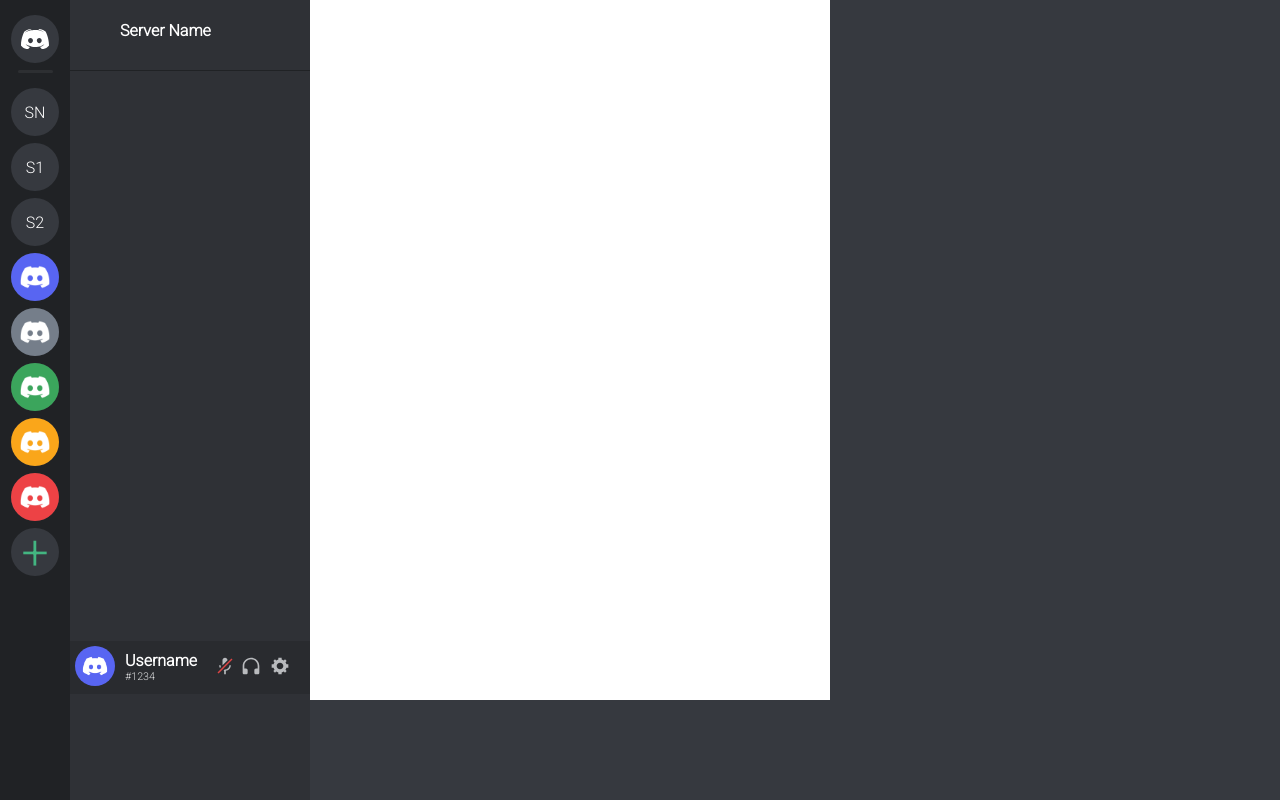
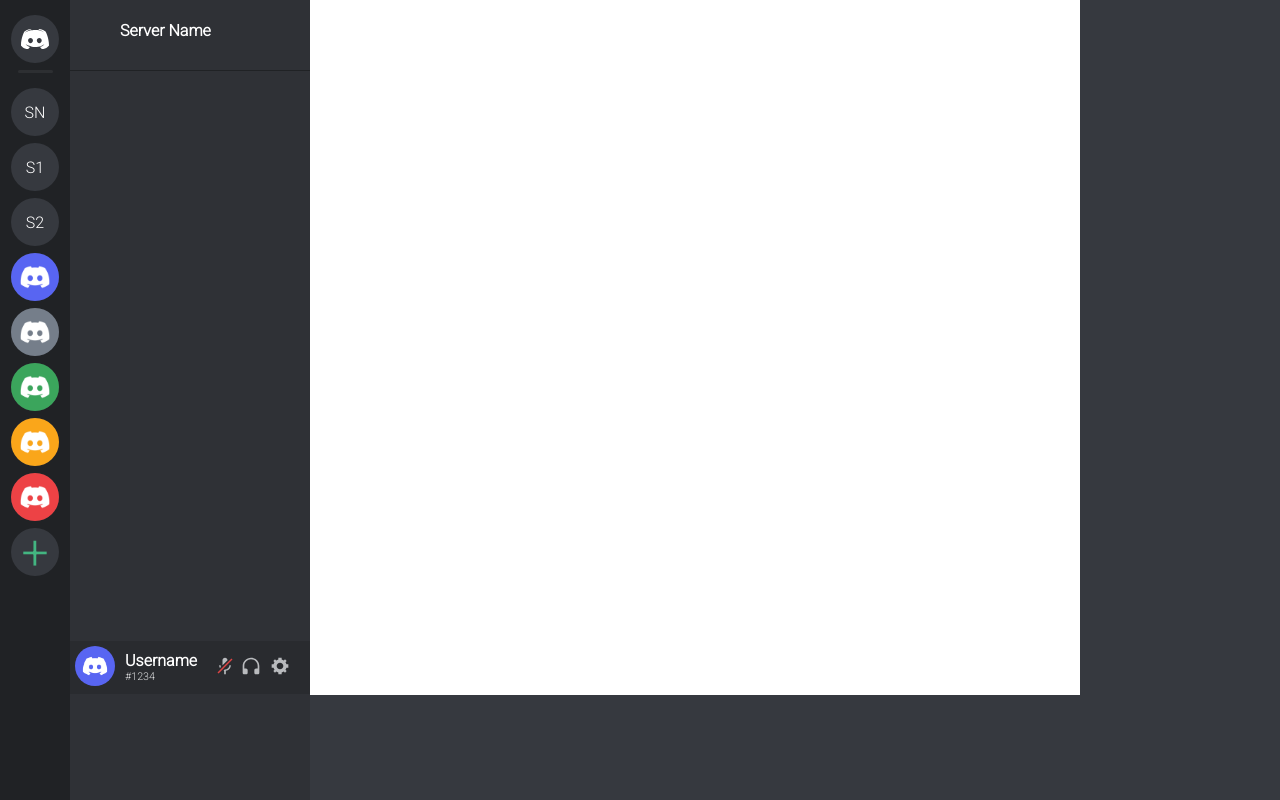
Before and after one commit to nakayamakinnnikunn-purotann/discord, a plain HTML site: page index.html in a window 1280 px wide. Drawn offline with Linux system fonts and the light colour scheme.

Commit message:
Update style.css

```diff
--- a/style.css
+++ b/style.css
@@ -2,8 +2,8 @@
 .side-bar1 {
  background-color: #ffffff;
     text-align: right;
-    width: 830px;
-    height: 700px;
+    width: 1080px;
+    height: 695px;
 }
 :root {
     --dark-bg: #36393f;
```
